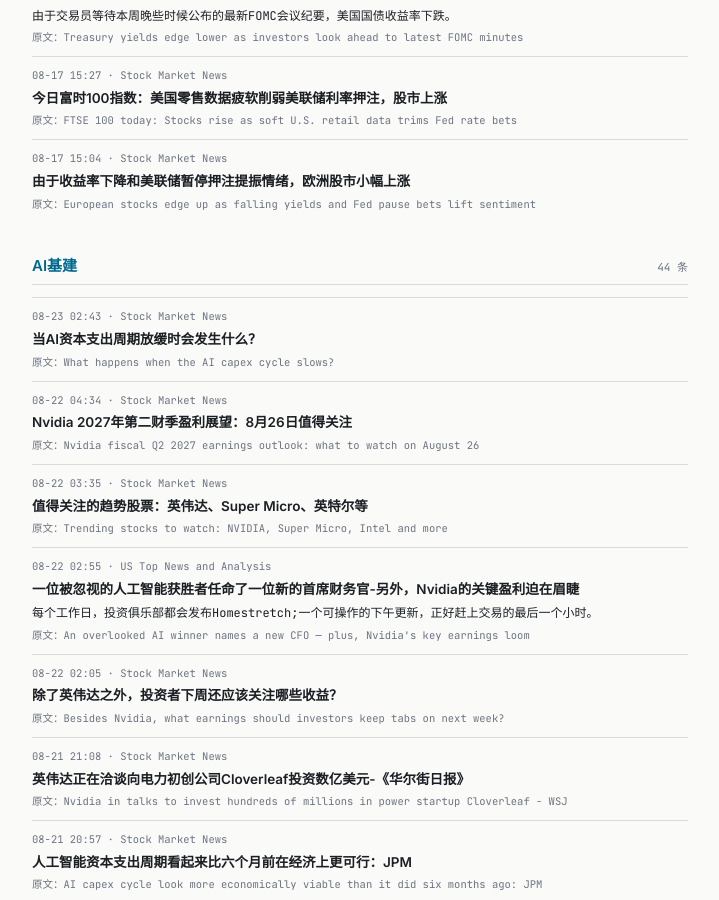
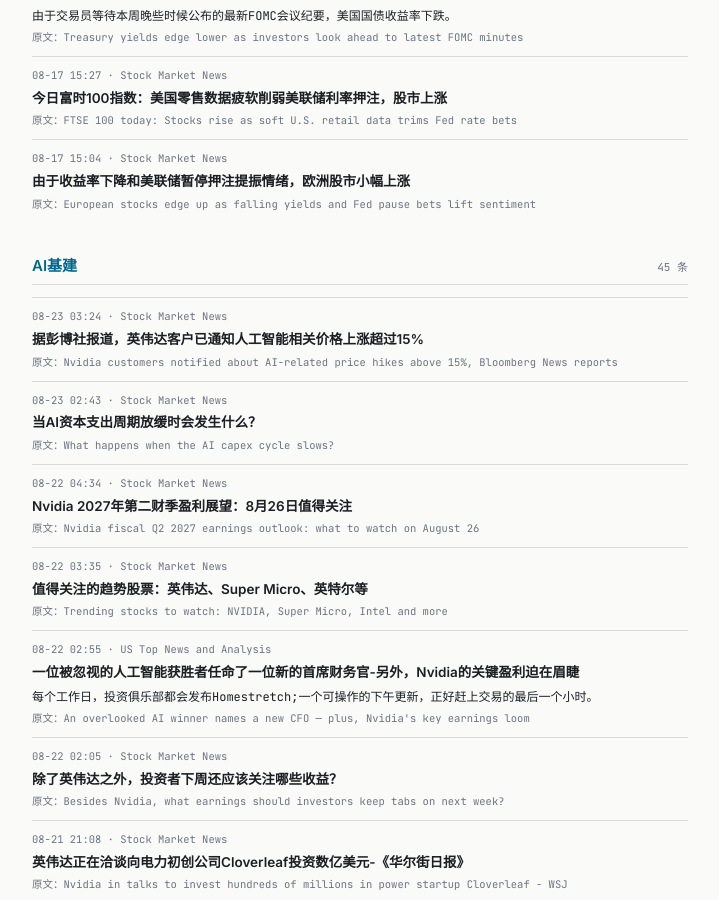
Before and after one commit to tang3super/tang3super.github.io, a Jekyll site: the page built from macro-trade/news-digest.md, in a window 1280 px wide and 900 px high, scrolled down 11978 px. Shown: the whole window, without its empty margins (280-999 px from the left). Built offline with Jekyll 4.4.1, drawn with Linux system fonts in a browser that asks for light colours; some of the changed text lies outside the part shown.

Commit message:
sync news-digest article

```diff
--- a/macro-trade/news-digest.md
+++ b/macro-trade/news-digest.md
@@ -797,6 +797,12 @@
     title_zh: 由于收益率下降和美联储暂停押注提振情绪，欧洲股市小幅上涨
 - name: AI基建
   items:
+  - title: Nvidia customers notified about AI-related price hikes above 15%, Bloomberg News reports
+    summary: ''
+    link: https://www.investing.com/news/stock-market-news/nvidia-customers-notified-about-airelated-price-hikes-above-15-bloomberg-news-reports-4872385
+    source: Stock Market News
+    time: 08-23 03:24
+    title_zh: 据彭博社报道，英伟达客户已通知人工智能相关价格上涨超过15%
   - title: What happens when the AI capex cycle slows?
     summary: ''
     link: https://www.investing.com/news/stock-market-news/what-happens-when-the-ai-capex-cycle-slows-4872382
```
Also changed, not shown: other parts of macro-trade/news-digest.md (+1 -1 lines).
